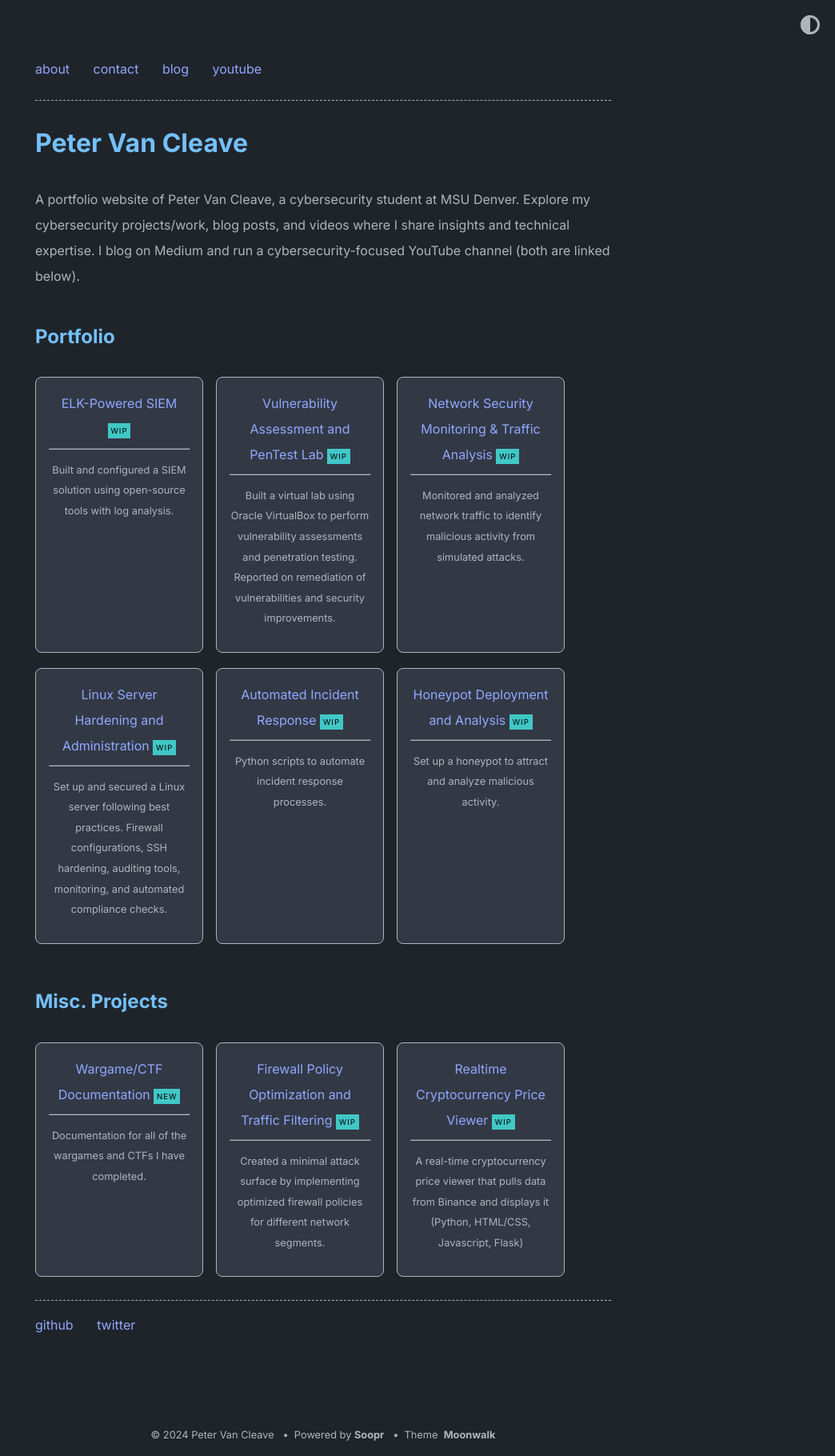
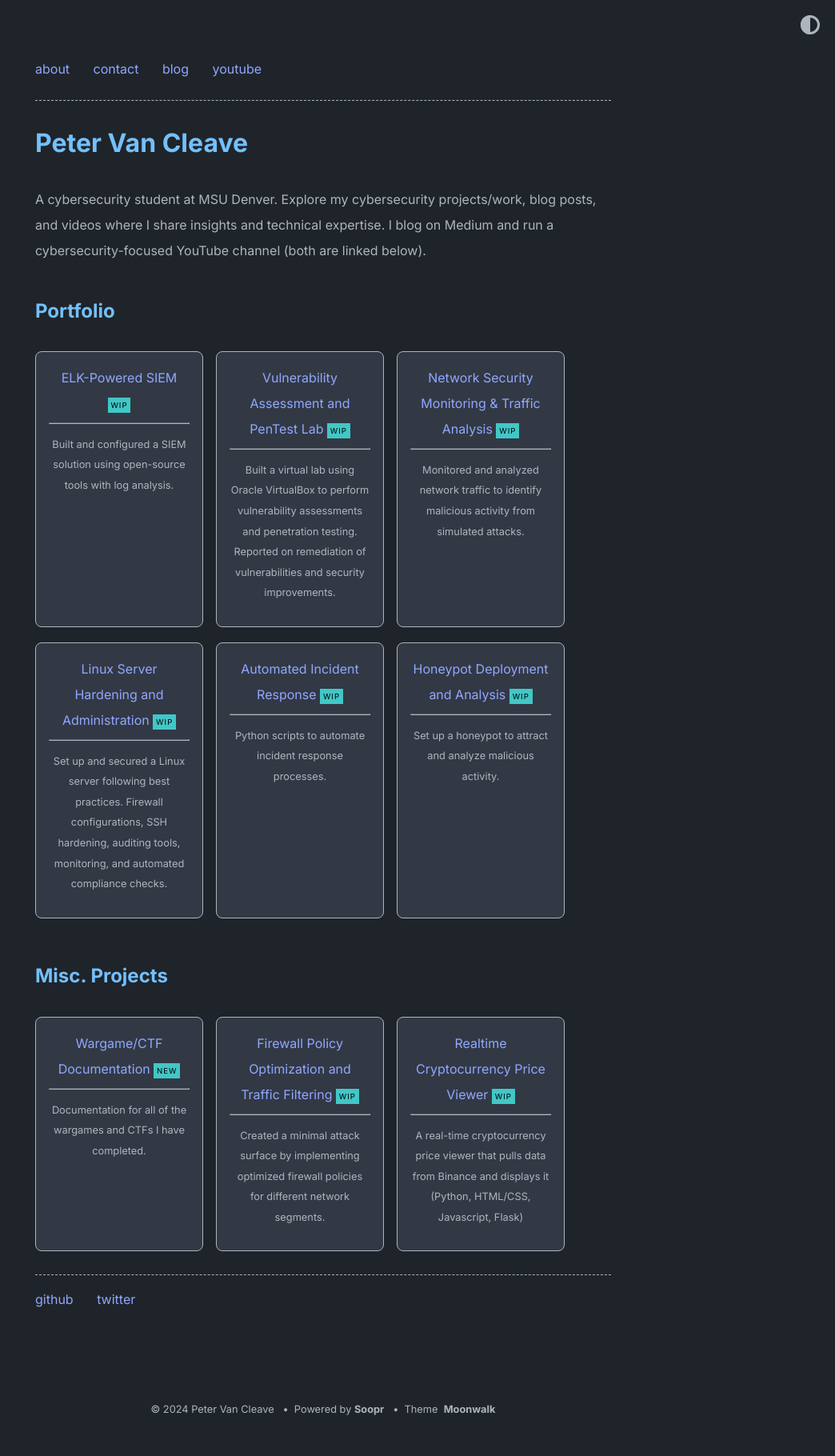
Before and after one commit to petervancleave/petervancleave.github.io, a Jekyll site: the page built from index.md, in a window 1280 px wide. Shown: the whole page at 80% size, without its empty margins (236-1280 px from the left). Built offline with Jekyll 4.4.1, drawn with Linux system fonts in a browser that asks for light colours; after the commit the page ends 1788 px from its top, so only the background shows below that.

Commit message:
Update _config.yml

```diff
--- a/_config.yml
+++ b/_config.yml
@@ -2,7 +2,7 @@
 author: Peter Van Cleave
 url: https://petervancleave.github.io/
 description: > # description of the site (multiple lines allowed)
-  A portfolio website of Peter Van Cleave, a cybersecurity student at MSU Denver. Explore my cybersecurity projects/work, blog posts, and videos where I share insights and technical expertise. I blog on Medium and run a cybersecurity-focused YouTube channel (both are linked below).
+  A cybersecurity student at MSU Denver. Explore my cybersecurity projects/work, blog posts, and videos where I share insights and technical expertise. I blog on Medium and run a cybersecurity-focused YouTube channel (both are linked below).
 
 permalink: /:slug
 
```
